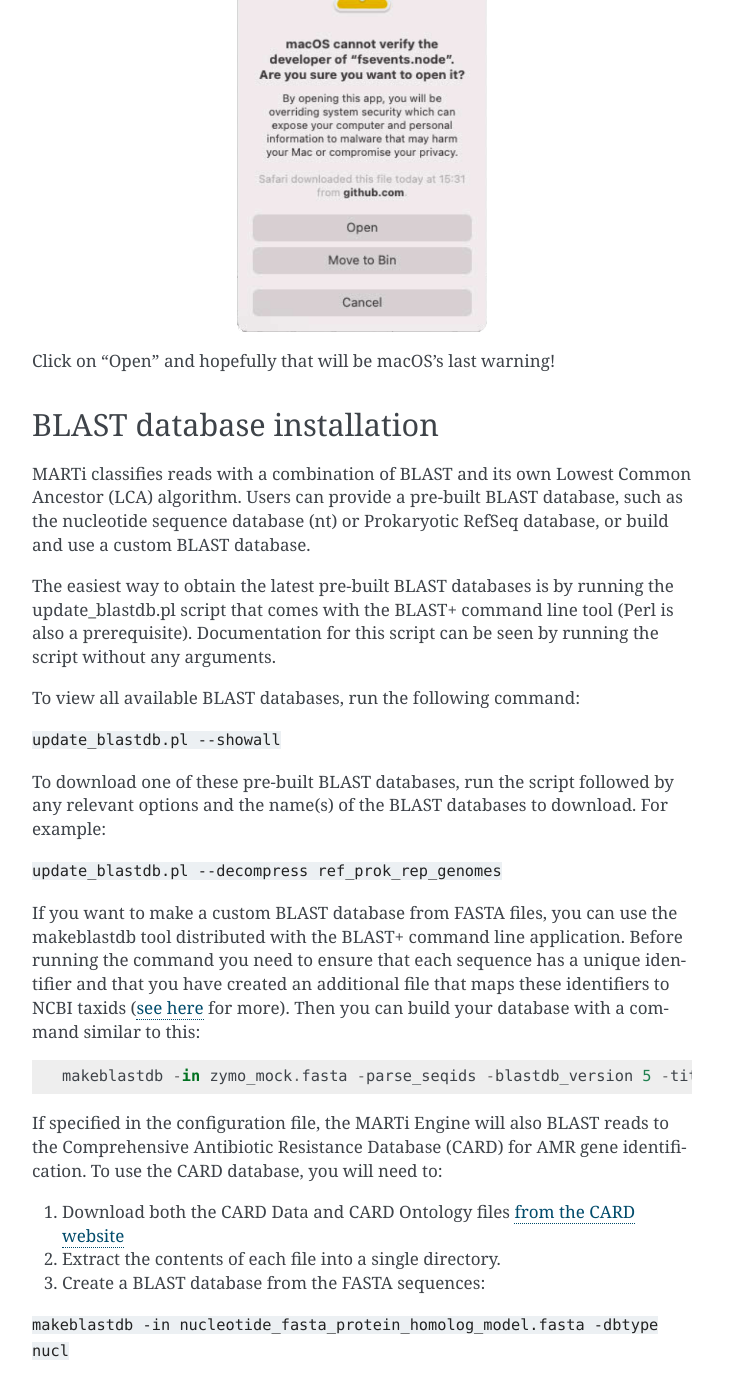
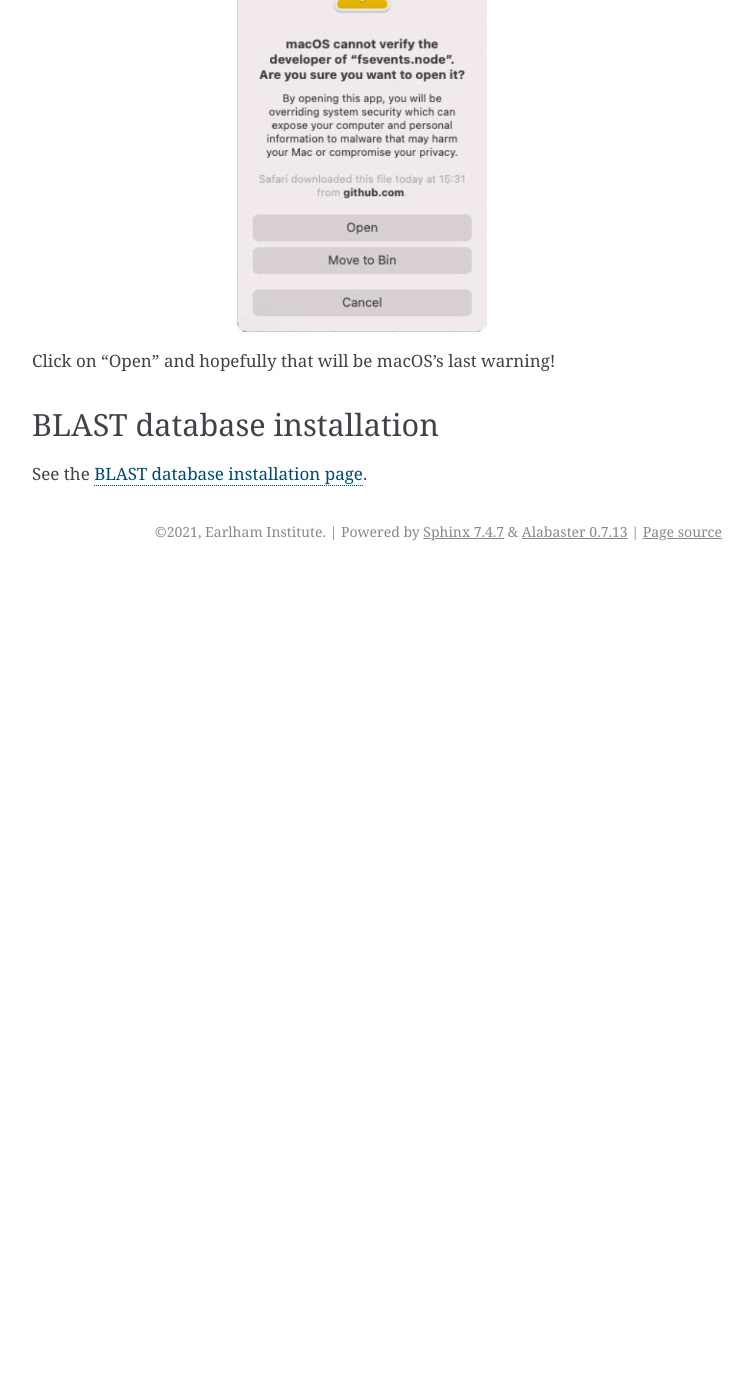
Before and after one commit to richardmleggett/MARTi, a Sphinx documentation site: the page built from docs/source/installation.rst, in a window 1280 px wide and 1400 px high, scrolled down 4678 px. Shown: the whole window, without its empty margins (388-1141 px from the left). Built offline with Sphinx 7.4.7, drawn with Linux system fonts in a browser that asks for light colours; formulas are drawn with MathJax 3; after the commit the page ends 5249 px from its top, so only the background shows below that.

Commit message:
Made BLAST installation separate documentation page

```diff
--- a/docs/source/index.rst
+++ b/docs/source/index.rst
@@ -6,6 +6,7 @@ MARTi - Metagenomic Analysis in Real Time
 
    intro
    installation
+   blastdbs
    docker
    running
    cmdline
--- a/docs/source/installation.rst
+++ b/docs/source/installation.rst
@@ -132,28 +132,4 @@ Click on "Open" and hopefully that will be macOS's last warning!
 BLAST database installation
 ---------------------------
 
-MARTi classifies reads with a combination of BLAST and its own Lowest Common Ancestor (LCA) algorithm. Users can provide a pre-built BLAST database, such as the nucleotide sequence database (nt) or Prokaryotic RefSeq database, or build and use a custom BLAST database.
-
-The easiest way to obtain the latest pre-built BLAST databases is by running the update_blastdb.pl script that comes with the BLAST+ command line tool (Perl is also a prerequisite). Documentation for this script can be seen by running
-the script without any arguments.
-
-To view all available BLAST databases, run the following command:
-
-``update_blastdb.pl --showall``
-
-To download one of these pre-built BLAST databases, run the script followed by any relevant options and the name(s) of the BLAST databases to download. For example:
-
-``update_blastdb.pl --decompress ref_prok_rep_genomes``
-
-If you want to make a custom BLAST database from FASTA files, you can use the makeblastdb tool distributed with the BLAST+ command line application. Before running the command you need to ensure that each sequence has a unique identifier and that you have created an additional file that maps these identifiers to NCBI taxids (`see here <https://www.ncbi.nlm.nih.gov/books/NBK569841/>`_ for more). Then you can build your database with a command similar to this::
-
-  makeblastdb -in zymo_mock.fasta -parse_seqids -blastdb_version 5 -title "Zymo mock" -dbtype nucl -taxid_map taxid_map.txt
-
-
-If specified in the configuration file, the MARTi Engine will also BLAST reads to the Comprehensive Antibiotic Resistance Database (CARD) for AMR gene identification. To use the CARD database, you will need to:
-
-1. Download both the CARD Data and CARD Ontology files `from  the CARD website <https://card.mcmaster.ca/download>`_
-2. Extract the contents of each file into a single directory.
-3. Create a BLAST database from the FASTA sequences:
-
-``makeblastdb -in nucleotide_fasta_protein_homolog_model.fasta -dbtype nucl``
+See the :ref:`BLAST database installation page <blastdbs>`.
```
Also changed, not shown: docs/source/blastdbs.rst (added, +30 -0 lines), 1 other file.
